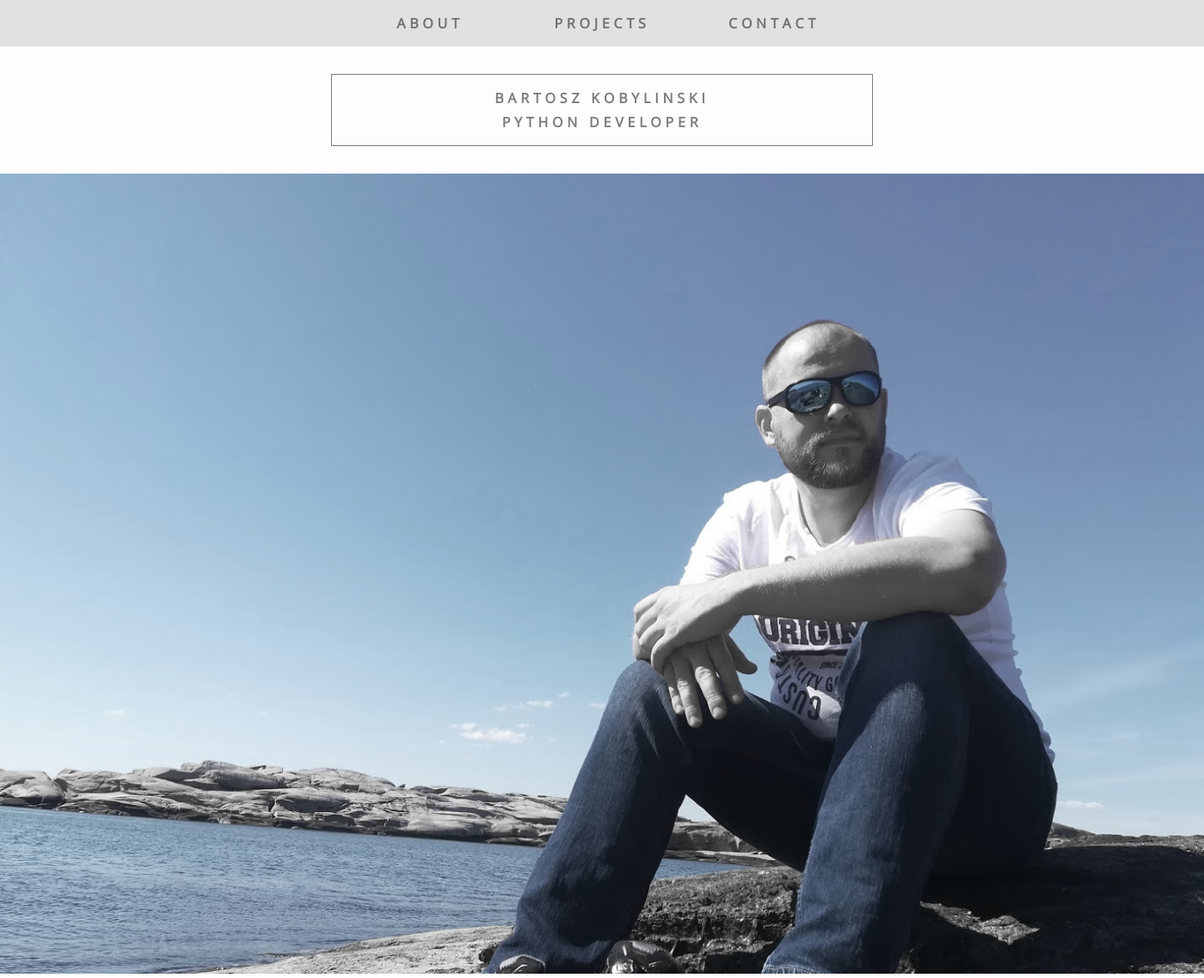
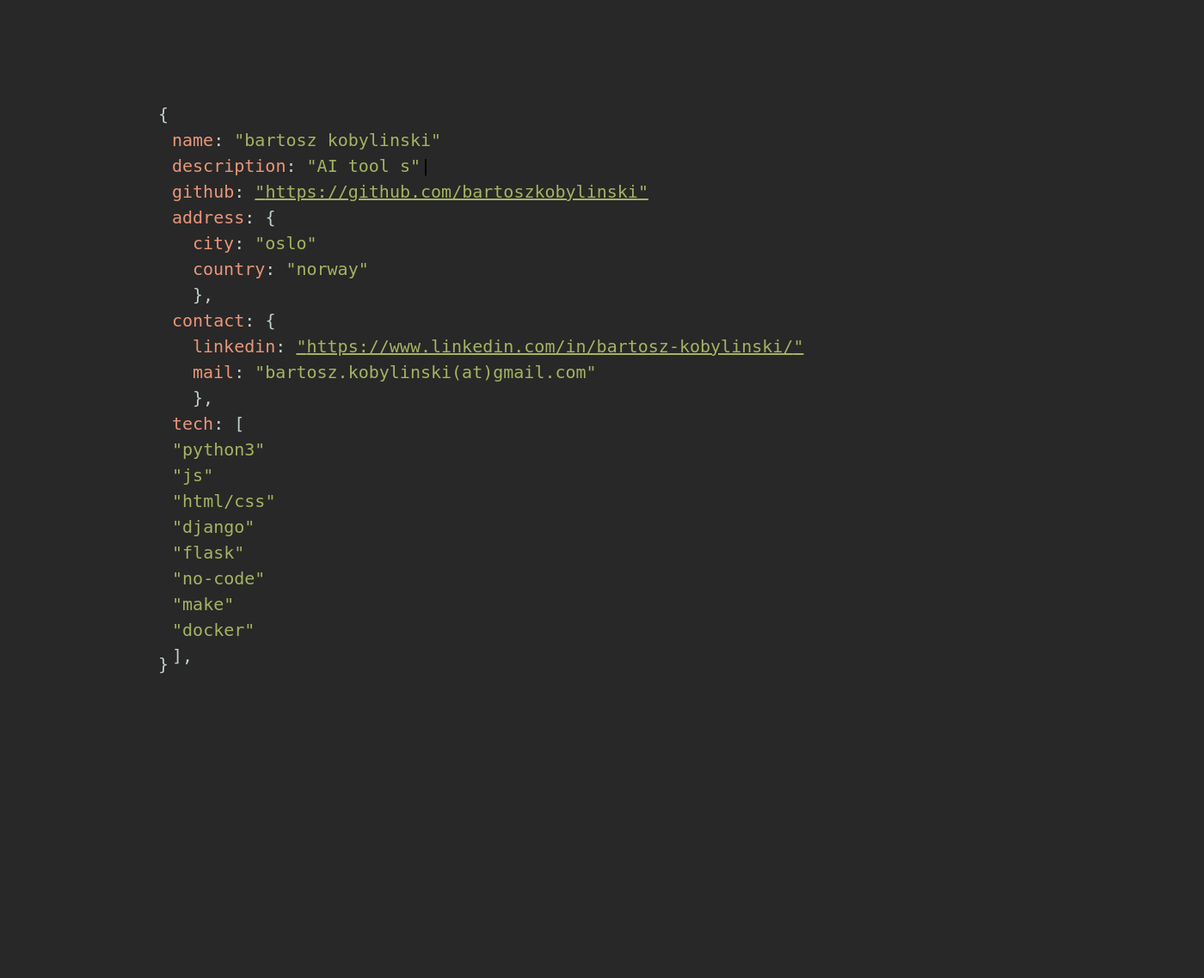
Before and after one commit to bartoszkobylinski/my_website, a Flask app: page / in a window 1400 px wide. Shown: the whole page at 86% size. After the commit the page ends 784 px from the top, so only its background shows below. Run offline with Flask 3, Linux system fonts and the light colour scheme; some libraries are stand-ins or nearby versions.

Commit message:
Title: Refactor Python Code, Add Logging, and Update Web Design and Content
Description:
This commit includes several changes to improve the functionality, readability, and design of the website:

Refactored the code in forms.py to improve readability. This primarily involved cleaning up the formatting of the validators for the form fields.

Added logging to routes.py. The application will now log warnings and errors to my_website_logs.log. This should help with troubleshooting and understanding the behavior of the application.

Updated the routing in routes.py. This included adding a new main route and changing the titles for the index and contact pages.

Implemented error handling for email sending in the contact route. If an error occurs while sending an email, it will be logged, and the application will continue to run.

Introduced a new CSS file main_style.css that contains the styling for the main page of the website.

Updated the content and design of about_me.html and main.html. This included updating the personal message and formatting on the about me page, and adding a new design and dynamic typing feature to the main page. The main page now also includes a favicon and external CSS and JavaScript files.

```diff
--- a/app/routes.py
+++ b/app/routes.py
@@ -1,8 +1,11 @@
+import logging
 from app import app
 from flask import render_template, request
 from app.forms import ContactForm
 from flask_mail import Mail, Message
 from app.credentials import credentials
+
+logging.basicConfig(filename="my_website_logs.log", level=logging.WARNING)
 
 app.config["MAIL_SERVER"] = 'smtp.gmail.com'
 app.config["MAIL_PORT"] = 465
@@ -17,9 +20,13 @@
 
 
 @app.route('/')
+def main():
+    return render_template("main.html", title="Main Page")
+
+
 @app.route('/index')
 def index():
-    return render_template("index.html", title='Main Page')
+    return render_template("index.html", title='Index Page')
 
 
 @app.route('/contact', methods=['GET', 'POST'])
@@ -28,12 +35,16 @@
     question = "Oslo"
     if request.method == 'POST' and form.validate():
         message = Message(
-                subject="New message has been sent through your website",
-                recipients=[credentials.get('username')])
+            subject="New message has been sent through your website",
+            recipients=[credentials.get('username')])
         message.body = f"""From:{form.name.data} and from email
                         {form.email.data} and message {form.message.data}."""
         if form.question.data == question:
-            mail.send(message)
+            try:
+                mail.send(message)
+                logging.info("Email sent successfully")
+            except Exception as error:
+                logging.error(f"Error occurred while sending email: {error}")
         return render_template("thanks.html")
     else:
         return render_template("contact.html", title='Contact Page', form=form)
--- /dev/null
+++ b/app/static/css/main_style.css
@@ -0,0 +1,77 @@
+body{
+    background-color: #282828;
+    font-family: "hack", monospace;
+    font-size: 20px;
+    line-height: 0.5;
+}
+
+main {
+    display: flex;
+    flex-direction: column;
+    margin-left: 12rem;
+    margin-top: 8rem;
+}
+main:before{
+    content: "{";
+    color: #c1d1c6;
+    margin-left: -1rem;
+}
+main:after{
+    content: "}";
+    color: #c1d1c6;
+    margin-left: -1rem;
+}
+
+.list:after{
+    content: "},";
+    color: #c1d1c6;
+    margin-left: 1.5rem;
+}
+
+.json-block{
+    width: 1200px;
+}
+.key,
+.key-block,
+.block-key,
+.tech-block{
+    color: #e9967a;
+}
+.attribute,
+.block-attribute,
+.tech-p{
+    color: #a3b462;
+}
+.block-key{
+    margin-left: 1.5rem
+}
+
+.key:after,
+.block-key:after{
+    content: ": ";
+    color: #c1d1c6;
+}
+.tech-block:after{
+    content: ": [";
+    color: #c1d1c6;
+}
+.tech:after{
+    content: "],";
+    color: #c1d1c6;
+}
+.key-block:after{
+    content: ": {";
+    color: #c1d1c6;
+}
+
+.attribute:before,
+.attribute:after,
+.tech-p:before,
+.tech-p:after,
+.block-attribute:before,
+.block-attribute:after{
+    content: '"'
+}
+a:hover{
+    color: #5c4b9d;
+}
--- /dev/null
+++ b/app/templates/main.html
@@ -0,0 +1,89 @@
+<!DOCTYPE html>
+<html>
+<head>
+    <link rel="apple-touch-icon" sizes="180x180" href="{{ url_for('static', filename='favicon/apple-touch-icon.png')}}">
+    <link rel="icon" type="image/png" sizes="32x32" href="{{ url_for('static', filename='favicon/favicon-32x32.png')}}">
+    <link rel="icon" type="image/png" sizes="16x16" href="{{ url_for('static', filename='favicon/favicon-16x16.png')}}">
+    <link rel="manifest" href="{{ url_for('static', filename='favicon/site.webmanifest')}}">
+    <link rel="stylesheet" href="{{ url_for('static', filename='css/main_style.css') }}">
+    <script src="https://unpkg.com/typed.js@2.0.16/dist/typed.umd.js"></script>
+</head>
+<body>
+<main>
+    <div id="typed-strings">
+        <span>python</span>
+        <span>backend developer</span>
+        <span>no-code lover</span>
+        <span>AI tool seeker</span>
+    </div>
+    <div class="json-block">
+        <div class="json-item">
+            <p>
+                <span class="key">name</span>
+                <span class="attribute">bartosz kobylinski</span>
+            </p>
+            <p>
+                <span class="key">description</span>
+                <span id="typed" class="attribute"></span>
+                <script>
+                        var typed = new Typed("#typed", {
+                        stringsElement: "#typed-strings",
+                        backSpeed: 10,
+                        typeSpeed: 30,
+                        backDelay: 1000,
+                        loop: true,
+                        smartBackspace: true,
+                      });
+                </script>
+            </p>
+            <p>
+                <span class="key">github</span>
+                <a href="https://github.com/bartoszkobylinski" class="attribute">https://github.com/bartoszkobylinski</a>
+            </p>
+        </div>
+        <div class="json-item list">
+            <p>
+                <span class="key-block">address</span>
+            </p>
+            <p>
+                <span class="block-key">city</span>
+                <span class="block-attribute">oslo</span>
+            </p>
+            <p>
+                <span class="block-key">country</span>
+                <span class="block-attribute">norway</span>
+            </p>
+        </div>
+        <div class="json-item list">
+            <p>
+                <span class="key-block">contact</span>
+            </p>
+            <p>
+                <span class="block-key">linkedin</span>
+                <a href="https://www.linkedin.com/in/bartosz-kobylinski-a75a2389/" class="block-attribute">https://www.linkedin.com/in/bartosz-kobylinski/</a>
+            </p>
+            <p>
+                <span class="block-key">mail</span>
+                <span class="block-attribute">bartosz.kobylinski(at)gmail.com</span>
+            </p>
+        </div>
+        <div class="json-item"></div>
+        <div class="json-item">
+            <p>
+                <span class="tech-block">tech</span>
+            </p>
+            <div class="tech">
+                <p class="tech-p">python3</p>
+                <p class="tech-p">js</p>
+                <p class="tech-p">html/css</p>
+                <p class="tech-p">django</p>
+                <p class="tech-p">flask</p>
+                <p class="tech-p">no-code</p>
+                <p class="tech-p">make</p>
+                <p class="tech-p">docker</p>
+            </div>
+        </div>
+    </div>
+</main>
+</body>
+</html>
```
Also changed, not shown: app/forms.py (+9 -9 lines), app/templates/about_me.html (+7 -3 lines).
